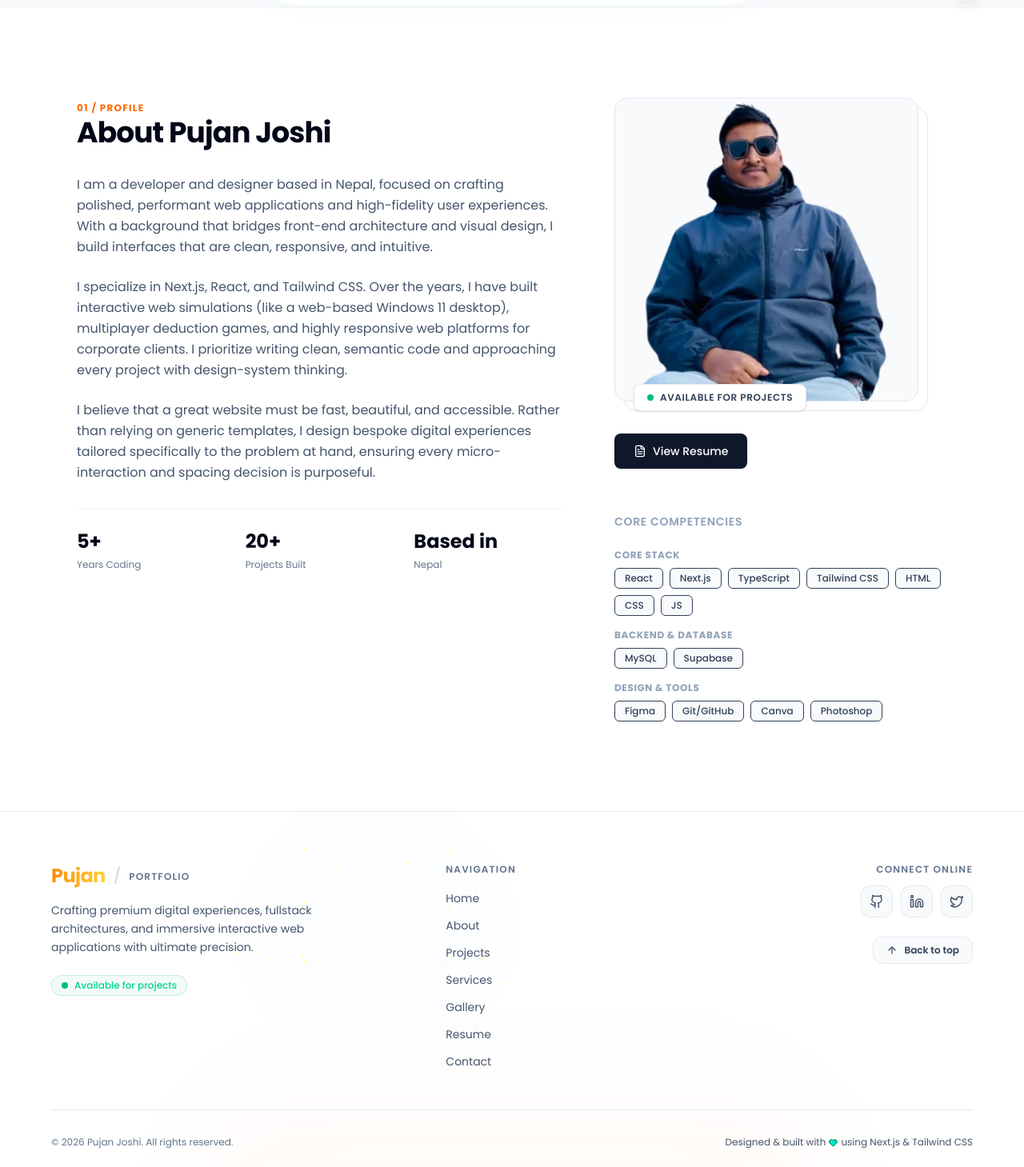
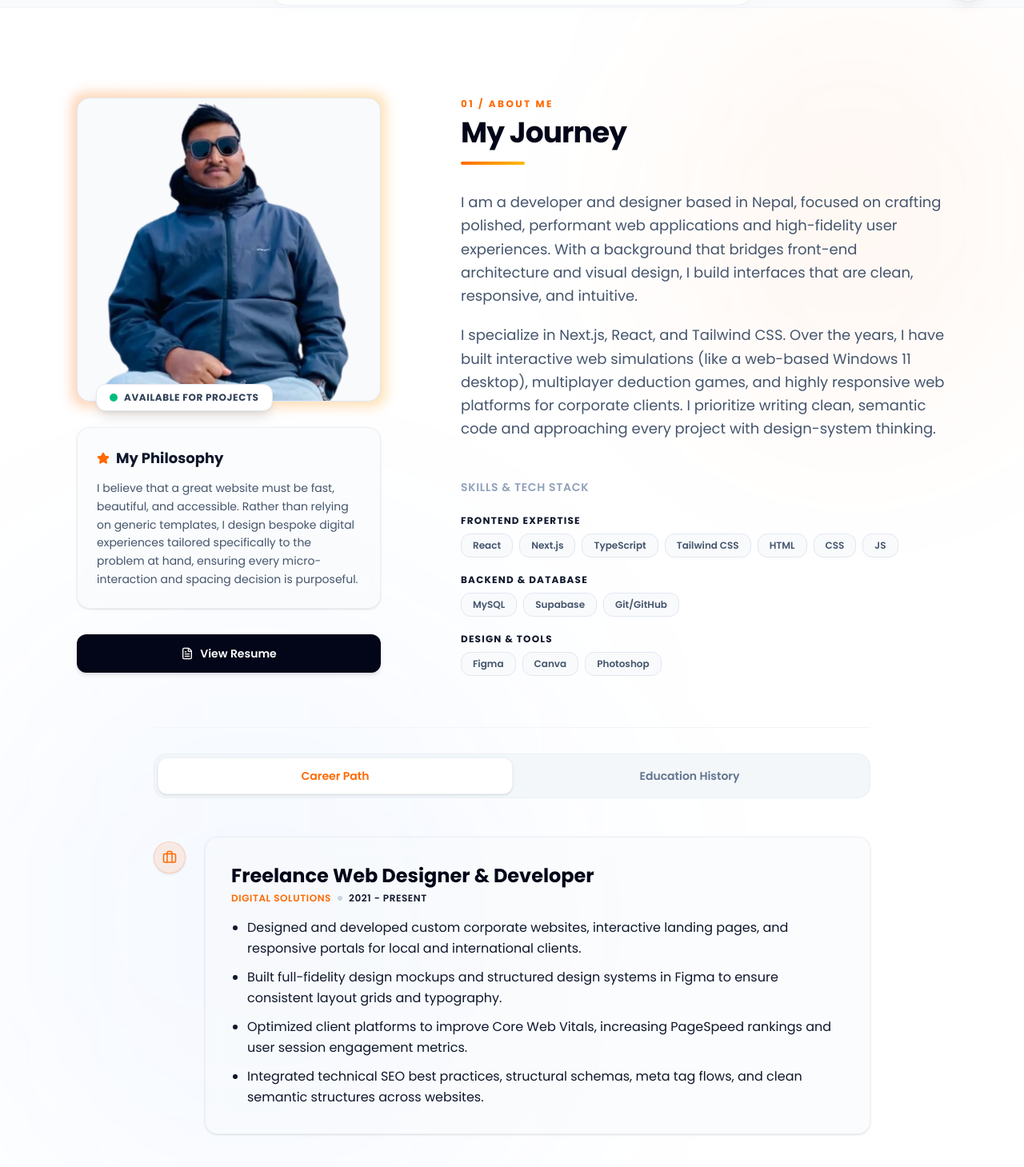
Before and after one commit to pujanjoci/Profile-Next-, a Next.js app: page /about in a window 1280 px wide. Shown: the part 71-1530 px from the top of the page at 80% size. Built offline with nearby package versions, Linux system fonts and the light colour scheme.

Commit message:
feat: redesign About section to interactive Journey timeline and fix Hero text overlap

```diff
--- a/app/about/page.tsx
+++ b/app/about/page.tsx
@@ -9,6 +9,7 @@ export default function AboutPage() {
     <main className="min-h-screen bg-slate-50 text-slate-950 dark:bg-neutral-950 dark:text-white">
       <Header />
       <div className="pt-20">
+        <h1 className="sr-only">About Pujan Joshi — My Journey</h1>
         <About
           name="Pujan"
           bio="I am a developer and designer based in Nepal, focused on crafting polished, performant web applications and high-fidelity user experiences. With a background that bridges front-end architecture and visual design, I build interfaces that are clean, responsive, and intuitive."
--- a/app/components/About.tsx
+++ b/app/components/About.tsx
@@ -1,15 +1,15 @@
 import Image from 'next/image';
-import { motion } from 'framer-motion';
-import { FileText } from 'lucide-react';
+import { motion, AnimatePresence } from 'framer-motion';
+import { FileText, Briefcase, GraduationCap, Star, Mail, Globe, MapPin } from 'lucide-react';
 import Link from 'next/link';
-
+import { useState } from 'react';
 
 export interface AboutProps {
   id?: string;
-  name: string;
-  bio: string;
-  skills: string[];
-  profileImage: string;
+  name?: string;
+  bio?: string;
+  skills?: string[];
+  profileImage?: string;
 }
 
 export default function About({
@@ -19,40 +19,65 @@ export default function About({
   skills = [],
   profileImage = "/Pujan(ghandruk-sitting)-profile.webp",
 }: AboutProps) {
+  const [activeTab, setActiveTab] = useState<'experience' | 'education'>('experience');
 
-  // Dynamically categorize skills to present a highly structured and professional layout
+  const defaultSkills = skills.length > 0 ? skills : [
+    'React', 'Next.js', 'TypeScript', 'Tailwind CSS', 'HTML', 'CSS', 'JS',
+    'MySQL', 'Supabase', 'Node.js', 'Git/GitHub', 'Figma', 'Canva', 'Photoshop'
+  ];
+
+  // Dynamically categorize skills to present a structured and clean view
   const categories = [
     {
-      title: 'Core Stack',
-      items: skills.filter(s =>
-        ['react', 'next.js', 'typescript', 'tailwind css', 'javascript', 'js', 'html', 'css'].includes(s.toLowerCase())
+      title: 'Frontend Expertise',
+      items: defaultSkills.filter(s =>
+        ['react', 'next.js', 'typescript', 'tailwind css', 'javascript', 'js', 'html', 'css', 'html5', 'css3'].includes(s.toLowerCase())
       )
     },
     {
       title: 'Backend & Database',
-      items: skills.filter(s =>
-        ['node.js', 'express', 'mysql', 'supabase', 'postgresql', 'prisma', 'mongodb', 'rest apis', 'socket.io', 'json api'].includes(s.toLowerCase())
+      items: defaultSkills.filter(s =>
+        ['node.js', 'express', 'mysql', 'supabase', 'postgresql', 'prisma', 'mongodb', 'rest apis', 'json apis', 'socket.io', 'json api', 'git/github'].includes(s.toLowerCase())
       )
     },
     {
       title: 'Design & Tools',
-      items: skills.filter(s =>
-        !['react', 'next.js', 'typescript', 'tailwind css', 'javascript', 'js', 'html', 'css',
-          'node.js', 'express', 'mysql', 'supabase', 'postgresql', 'prisma', 'mongodb', 'rest apis', 'socket.io', 'json api'].includes(s.toLowerCase())
+      items: defaultSkills.filter(s =>
+        !['react', 'next.js', 'typescript', 'tailwind css', 'javascript', 'js', 'html', 'css', 'html5', 'css3',
+          'node.js', 'express', 'mysql', 'supabase', 'postgresql', 'prisma', 'mongodb', 'rest apis', 'json apis', 'socket.io', 'json api', 'git/github'].includes(s.toLowerCase())
       )
     }
   ];
 
+  const experiences = [
+    {
+      role: 'Freelance Web Designer & Developer',
+      company: 'Digital Solutions',
+      period: '2021 - Present',
+      details: [
+        'Designed and developed custom corporate websites, interactive landing pages, and responsive portals for local and international clients.',
+        'Built full-fidelity design mockups and structured design systems in Figma to ensure consistent layout grids and typography.',
+        'Optimized client platforms to improve Core Web Vitals, increasing PageSpeed rankings and user session engagement metrics.',
+        'Integrated technical SEO best practices, structural schemas, meta tag flows, and clean semantic structures across websites.'
+      ]
+    }
+  ];
 
+  const education = [
+    {
+      degree: 'Bachelor of Science in Computer Science & Information Technology (B.Sc. CSIT)',
+      institution: 'Tribhuvan University',
+      period: 'Graduated',
+      details: 'Focused on software engineering, database architectures, algorithmic logic, computer systems, and web programming.'
+    }
+  ];
 
   const containerVariants = {
     hidden: { opacity: 0 },
     visible: {
       opacity: 1,
-      transition: {
-        staggerChildren: 0.1,
-      },
-    },
+      transition: { staggerChildren: 0.1 }
+    }
   };
 
   const itemVariants = {
@@ -60,11 +85,8 @@ export default function About({
     visible: {
       opacity: 1,
       y: 0,
-      transition: {
-        duration: 0.5,
-        ease: [0.16, 1, 0.3, 1] as [number, number, number, number]
-      }
-    },
+      transition: { duration: 0.5, ease: [0.16, 1, 0.3, 1] as [number, number, number, number] }
+    }
   };
 
   return (
@@ -72,121 +94,115 @@ export default function About({
       id={id}
       className="relative w-full overflow-hidden bg-white py-20 text-slate-900 transition-colors duration-300 dark:bg-neutral-950 dark:text-slate-100 md:py-28 border-t border-slate-100 dark:border-white/5"
     >
-      <div className="max-w-6xl mx-auto px-4 sm:px-6 lg:px-8">
+      {/* Decorative gradient glow blobs */}
+      <div className="absolute top-0 right-0 w-1/3 h-1/3 bg-orange-500/5 dark:bg-orange-500/5 rounded-full blur-[120px] pointer-events-none" />
+      <div className="absolute bottom-0 left-0 w-1/2 h-1/2 bg-blue-500/5 dark:bg-blue-900/10 rounded-full blur-[150px] pointer-events-none" />
 
-        {/* Two-Column Asymmetric Editorial Layout */}
+      <div className="max-w-6xl mx-auto px-4 sm:px-6 lg:px-8 relative z-10">
+
+        {/* Asymmetric Editorial Grid */}
         <motion.div
-          className="grid grid-cols-1 lg:grid-cols-12 gap-12 lg:gap-16 items-start"
+          className="grid grid-cols-1 lg:grid-cols-12 gap-12 lg:gap-16 items-start mb-16"
           variants={containerVariants}
           initial="hidden"
           whileInView="visible"
           viewport={{ once: true, margin: "-100px" }}
         >
-          {/* Left Column: Narrative (7 Cols) */}
-          <div className="lg:col-span-7 space-y-8">
-            <motion.div variants={itemVariants} className="space-y-3">
-              <span className="text-xs font-bold uppercase tracking-widest text-orange-500">
-                01 / Profile
-              </span>
-              <h2 className="text-3xl md:text-4xl font-extrabold tracking-tight text-slate-950 dark:text-white font-sans">
-                About {name} Joshi
-              </h2>
+          {/* Left Column: Visual Photo, Philosophy & Resume CTA (5 Cols) */}
+          <div className="lg:col-span-5 space-y-8">
+
+            {/* Glowing Profile Image Frame */}
+            <motion.div variants={itemVariants} className="relative group w-full aspect-square max-w-[380px] mx-auto lg:mx-0">
+              <div className="absolute -inset-1.5 bg-gradient-to-r from-orange-500 to-amber-500 rounded-2xl blur opacity-30 group-hover:opacity-50 transition duration-500" />
+
+              <div className="relative w-full h-full rounded-2xl overflow-hidden bg-slate-50 dark:bg-neutral-900 border border-slate-200 dark:border-white/10">
+                <Image
+                  src={profileImage}
+                  alt="Pujan Joshi web designer and developer portfolio"
+                  fill
+                  sizes="(max-width: 640px) 100vw, 380px"
+                  className="object-cover object-top transition duration-500 group-hover:scale-[1.03]"
+                  priority
+                />
+              </div>
+
+              {/* Status Indicator Badge */}
+              <div className="absolute -bottom-3 left-6 bg-white dark:bg-neutral-900 border border-slate-200 dark:border-white/10 px-4 py-2 rounded-xl shadow-lg flex items-center gap-2">
+                <span className="relative flex h-2.5 w-2.5">
+                  <span className="animate-ping absolute inline-flex h-full w-full rounded-full bg-emerald-400 opacity-75"></span>
+                  <span className="relative inline-flex rounded-full h-2.5 w-2.5 bg-emerald-500"></span>
+                </span>
+                <span className="text-xs font-bold text-slate-700 dark:text-slate-300 uppercase tracking-wider">
+                  Available for Projects
+                </span>
+              </div>
             </motion.div>
 
-            <motion.div variants={itemVariants} className="text-slate-600 dark:text-slate-300 space-y-6 text-base leading-relaxed font-normal">
+            {/* Philosophy Card */}
+            <motion.div
+              variants={itemVariants}
+              className="rounded-2xl border border-slate-200/60 bg-slate-50/50 p-6 dark:border-white/5 dark:bg-neutral-900/30 backdrop-blur-md shadow-sm max-w-[380px] mx-auto lg:mx-0"
+            >
+              <h3 className="font-bold mb-3 text-lg flex items-center gap-2 text-slate-900 dark:text-white">
+                <Star size={16} className="text-orange-500 fill-orange-500" />
+                My Philosophy
+              </h3>
+              <p className="text-sm text-slate-600 dark:text-slate-450 leading-relaxed font-normal">
+                I believe that a great website must be fast, beautiful, and accessible. Rather than relying on generic templates, I design bespoke digital experiences tailored specifically to the problem at hand, ensuring every micro-interaction and spacing decision is purposeful.
+              </p>
+            </motion.div>
+
+            {/* Resume Button */}
+            <motion.div variants={itemVariants} className="max-w-[380px] mx-auto lg:mx-0">
+              <Link
+                href="/resume"
+                className="inline-flex items-center justify-center w-full px-6 py-3.5 bg-slate-950 hover:bg-slate-900 dark:bg-white dark:hover:bg-slate-100 text-white dark:text-slate-950 font-semibold rounded-xl shadow-md dark:shadow-none transition-all duration-300 gap-2 text-sm cursor-pointer"
+              >
+                <FileText size={16} />
+                View Resume
+              </Link>
+            </motion.div>
+          </div>
+
+          {/* Right Column: Bio & Skills list (7 Cols) */}
+          <div className="lg:col-span-7 space-y-8">
+            <motion.div variants={itemVariants}>
+              <span className="text-xs font-bold uppercase tracking-[0.2em] text-orange-500 block mb-2">
+                01 / ABOUT ME
+              </span>
+              <h2 className="text-3xl sm:text-4xl font-extrabold tracking-tight text-slate-950 dark:text-white font-sans">
+                My Journey
+              </h2>
+              <div className="h-1 w-20 bg-gradient-to-r from-orange-500 to-amber-400 mt-4 rounded-full" />
+            </motion.div>
+
+            <motion.div variants={itemVariants} className="text-slate-600 dark:text-slate-300 space-y-5 text-base sm:text-lg leading-relaxed font-normal">
               <p>
                 {bio || "I am a web developer and designer based in Nepal, focused on crafting polished, performant web applications and high-fidelity user experiences. With a background that bridges front-end architecture and visual design, I build interfaces that are clean, responsive, and intuitive."}
               </p>
               <p>
                 I specialize in Next.js, React, and Tailwind CSS. Over the years, I have built interactive web simulations (like a web-based Windows 11 desktop), multiplayer deduction games, and highly responsive web platforms for corporate clients. I prioritize writing clean, semantic code and approaching every project with design-system thinking.
               </p>
-              <p>
-                I believe that a great website must be fast, beautiful, and accessible. Rather than relying on generic templates, I design bespoke digital experiences tailored specifically to the problem at hand, ensuring every micro-interaction and spacing decision is purposeful.
-              </p>
             </motion.div>
 
-            {/* Clean Stats Row */}
-            <motion.div
-              variants={itemVariants}
-              className="grid grid-cols-3 gap-6 pt-6 border-t border-slate-100 dark:border-white/5"
-            >
-              <div>
-                <span className="block text-2xl font-bold text-slate-950 dark:text-white">5+</span>
-                <span className="text-xs text-slate-500 dark:text-slate-400">Years Coding</span>
-              </div>
-              <div>
-                <span className="block text-2xl font-bold text-slate-950 dark:text-white">20+</span>
-                <span className="text-xs text-slate-500 dark:text-slate-400">Projects Built</span>
-              </div>
-              <div>
-                <span className="block text-2xl font-bold text-slate-950 dark:text-white">Based in</span>
-                <span className="text-xs text-slate-500 dark:text-slate-400">Nepal</span>
-              </div>
-            </motion.div>
-          </div>
-
-          {/* Right Column: Visual Frame & Tech Stack (5 Cols) */}
-          <div className="lg:col-span-5 space-y-10">
-            {/* Minimalist Profile Picture Frame */}
-            <motion.div variants={itemVariants} className="relative group w-full aspect-square max-w-[380px] mx-auto lg:mx-0">
-              <div className="absolute inset-0 border border-slate-200 dark:border-white/10 rounded-2xl transform translate-x-3 translate-y-3 transition-transform group-hover:translate-x-1.5 group-hover:translate-y-1.5 duration-300" />
-
-              <div className="relative w-full h-full rounded-2xl overflow-hidden bg-slate-50 dark:bg-white/5 border border-slate-200 dark:border-white/10">
-                <Image
-                  src={profileImage}
-                  alt="Pujan Joshi web designer and developer portfolio"
-                  fill
-                  sizes="(max-width: 640px) 320px, 380px"
-                  className="object-cover object-top"
-                  priority
-                />
-              </div>
-
-              {/* Minimal Status Badge */}
-              <div className="absolute -bottom-3 left-6 bg-white dark:bg-neutral-900 border border-slate-200 dark:border-white/10 px-4 py-2 rounded-lg shadow-sm flex items-center gap-2">
-                <span className="relative flex h-2 w-2">
-                  <span className="animate-ping absolute inline-flex h-full w-full rounded-full bg-emerald-400 opacity-75"></span>
-                  <span className="relative inline-flex rounded-full h-2 w-2 bg-emerald-500"></span>
-                </span>
-                <span className="text-xs font-semibold text-slate-700 dark:text-slate-300 uppercase tracking-wider">
-                  Available for Projects
-                </span>
-              </div>
-            </motion.div>
-
-            {/* Floating Buttons */}
-            <motion.div
-              initial={{ opacity: 0, y: 20 }}
-              animate={{ opacity: 1, y: 0 }}
-              transition={{ duration: 0.6, delay: 0.8 }}
-              className="w-full flex items-center gap-2"
-            >
-              <Link
-                href="/resume"
-                className="inline-flex items-center justify-center px-6 py-3 bg-slate-900 dark:bg-white text-white dark:text-slate-900 rounded-lg font-medium transition-all hover:bg-slate-800 dark:hover:bg-slate-100 gap-2 text-sm shadow-sm cursor-pointer"
-              >
-                <FileText size={16} />
-                View Resume
-              </Link>
-            </motion.div>
-
-            {/* Structured Tech Stack Groupings */}
+            {/* Categorized Skills section */}
             <motion.div variants={itemVariants} className="space-y-6 pt-4">
               <h3 className="text-sm font-semibold uppercase tracking-wider text-slate-400 dark:text-slate-500">
-                Core Competencies
+                Skills & Tech Stack
               </h3>
-              <div className="space-y-4">
+
+              <div className="space-y-5">
                 {categories.map((category) => (
                   category.items.length > 0 && (
                     <div key={category.title} className="space-y-2">
-                      <h4 className="text-xs font-bold text-slate-400 dark:text-slate-500 uppercase tracking-wider">
+                      <h4 className="text-xs font-bold text-slate-450 dark:text-slate-500 uppercase tracking-widest">
                         {category.title}
                       </h4>
                       <div className="flex flex-wrap gap-2">
                         {category.items.map((skill) => (
                           <span
                             key={skill}
-                            className="px-3 py-1 bg-slate-50 dark:bg-white/5 border border-slate-250/60 dark:border-white/5 rounded-md text-xs font-medium text-slate-700 dark:text-slate-300 hover:border-orange-500/30 hover:text-orange-500 dark:hover:text-orange-400 transition-colors duration-200 cursor-default"
+                            className="px-3.5 py-1.5 bg-slate-50 border border-slate-200 dark:bg-neutral-900/40 dark:border-white/5 rounded-xl text-xs font-semibold text-slate-600 dark:text-slate-350 hover:border-orange-500/30 hover:text-orange-500 dark:hover:text-orange-400 transition-all duration-200 cursor-default"
                           >
                             {skill}
                           </span>
@@ -200,6 +216,122 @@ export default function About({
           </div>
         </motion.div>
 
+        {/* Timeline Path Tab Switcher */}
+        <div className="w-full max-w-4xl mx-auto pt-8 border-t border-slate-100 dark:border-white/5">
+          <div className="flex items-center justify-center rounded-2xl bg-slate-100/80 dark:bg-neutral-900/50 p-1 border border-slate-200/50 dark:border-white/10 mb-12">
+            <button
+              type="button"
+              onClick={() => setActiveTab('experience')}
+              className={`flex-1 py-3 text-sm font-semibold rounded-xl transition-all cursor-pointer ${
+                activeTab === 'experience'
+                  ? 'bg-white dark:bg-neutral-950 text-orange-500 shadow-sm border border-slate-200/50 dark:border-white/5'
+                  : 'text-slate-500 hover:text-slate-700 dark:text-slate-450 dark:hover:text-slate-200'
+              }`}
+            >
+              Career Path
+            </button>
+            <button
+              type="button"
+              onClick={() => setActiveTab('education')}
+              className={`flex-1 py-3 text-sm font-semibold rounded-xl transition-all cursor-pointer ${
+                activeTab === 'education'
+                  ? 'bg-white dark:bg-neutral-950 text-orange-500 shadow-sm border border-slate-200/50 dark:border-white/5'
+                  : 'text-slate-500 hover:text-slate-700 dark:text-slate-450 dark:hover:text-slate-200'
+              }`}
+            >
+              Education History
+            </button>
+          </div>
+
+          {/* Timeline Nodes */}
+          <div className="relative">
+            <AnimatePresence mode="wait">
+              {activeTab === 'experience' ? (
+                <motion.div
+                  key="experience"
+                  initial={{ opacity: 0, y: 15 }}
+                  animate={{ opacity: 1, y: 0 }}
+                  exit={{ opacity: 0, y: -15 }}
+                  transition={{ duration: 0.35 }}
+                  className="space-y-12"
+                >
+                  {experiences.map((exp, index) => (
+                    <div key={index} className="relative pl-10 md:pl-16">
+                      {/* Timeline Dot Icon */}
+                      <div className="absolute left-0 top-1.5 flex h-10 w-10 items-center justify-center rounded-full bg-orange-500/10 text-orange-500 border border-orange-500/20 shadow-sm">
+                        <Briefcase size={18} />
+                      </div>
+
+                      {/* Connector Line */}
+                      {index < experiences.length - 1 && (
+                        <div className="absolute left-5 top-12 bottom-0 w-px bg-gradient-to-b from-orange-500/30 to-transparent" />
+                      )}
+
+                      {/* Event Card */}
+                      <div className="rounded-2xl border border-slate-200/60 bg-slate-50/50 p-6 md:p-8 dark:border-white/5 dark:bg-neutral-900/30 backdrop-blur-md shadow-sm">
+                        <h4 className="text-xl sm:text-2xl font-extrabold text-slate-950 dark:text-white mb-1">
+                          {exp.role}
+                        </h4>
+
+                        <div className="flex flex-wrap items-center gap-2 mb-4 text-xs font-semibold uppercase tracking-wider text-slate-450 dark:text-slate-400">
+                          <span className="text-orange-500">{exp.company}</span>
+                          <span className="w-1.5 h-1.5 rounded-full bg-slate-300 dark:bg-neutral-700" />
+                          <span>{exp.period}</span>
+                        </div>
+
+                        <ul className="list-disc pl-5 space-y-2.5 text-sm sm:text-base text-slate-650 dark:text-slate-350 leading-relaxed font-normal">
+                          {exp.details.map((detail, dIdx) => (
+                            <li key={dIdx}>{detail}</li>
+                          ))}
+                        </ul>
+                      </div>
+                    </div>
+                  ))}
+                </motion.div>
+              ) : (
+                <motion.div
+                  key="education"
+                  initial={{ opacity: 0, y: 15 }}
+                  animate={{ opacity: 1, y: 0 }}
+                  exit={{ opacity: 0, y: -15 }}
+                  transition={{ duration: 0.35 }}
+                  className="space-y-12"
+                >
+                  {education.map((edu, index) => (
+                    <div key={index} className="relative pl-10 md:pl-16">
+                      {/* Timeline Dot Icon */}
+                      <div className="absolute left-0 top-1.5 flex h-10 w-10 items-center justify-center rounded-full bg-orange-500/10 text-orange-500 border border-orange-500/20 shadow-sm">
+                        <GraduationCap size={18} />
+                      </div>
+
+                      {/* Connector Line */}
+                      {index < education.length - 1 && (
+                        <div className="absolute left-5 top-12 bottom-0 w-px bg-gradient-to-b from-orange-500/30 to-transparent" />
+                      )}
+
+                      {/* Event Card */}
+                      <div className="rounded-2xl border border-slate-200/60 bg-slate-50/50 p-6 md:p-8 dark:border-white/5 dark:bg-neutral-900/30 backdrop-blur-md shadow-sm">
+                        <h4 className="text-xl sm:text-2xl font-extrabold text-slate-950 dark:text-white mb-1">
+                          {edu.degree}
+                        </h4>
+
+                        <div className="flex flex-wrap items-center gap-2 mb-4 text-xs font-semibold uppercase tracking-wider text-slate-450 dark:text-slate-400">
+                          <span className="text-orange-500">{edu.institution}</span>
+                          <span className="w-1.5 h-1.5 rounded-full bg-slate-300 dark:bg-neutral-700" />
+                          <span>{edu.period}</span>
+                        </div>
+
+                        <p className="text-sm sm:text-base text-slate-650 dark:text-slate-350 leading-relaxed font-normal">
+                          {edu.details}
+                        </p>
+                      </div>
+                    </div>
+                  ))}
+                </motion.div>
+              )}
+            </AnimatePresence>
+          </div>
+        </div>
 
       </div>
     </section>
```
Also changed, not shown: app/components/Hero.tsx (+2 -7 lines).
